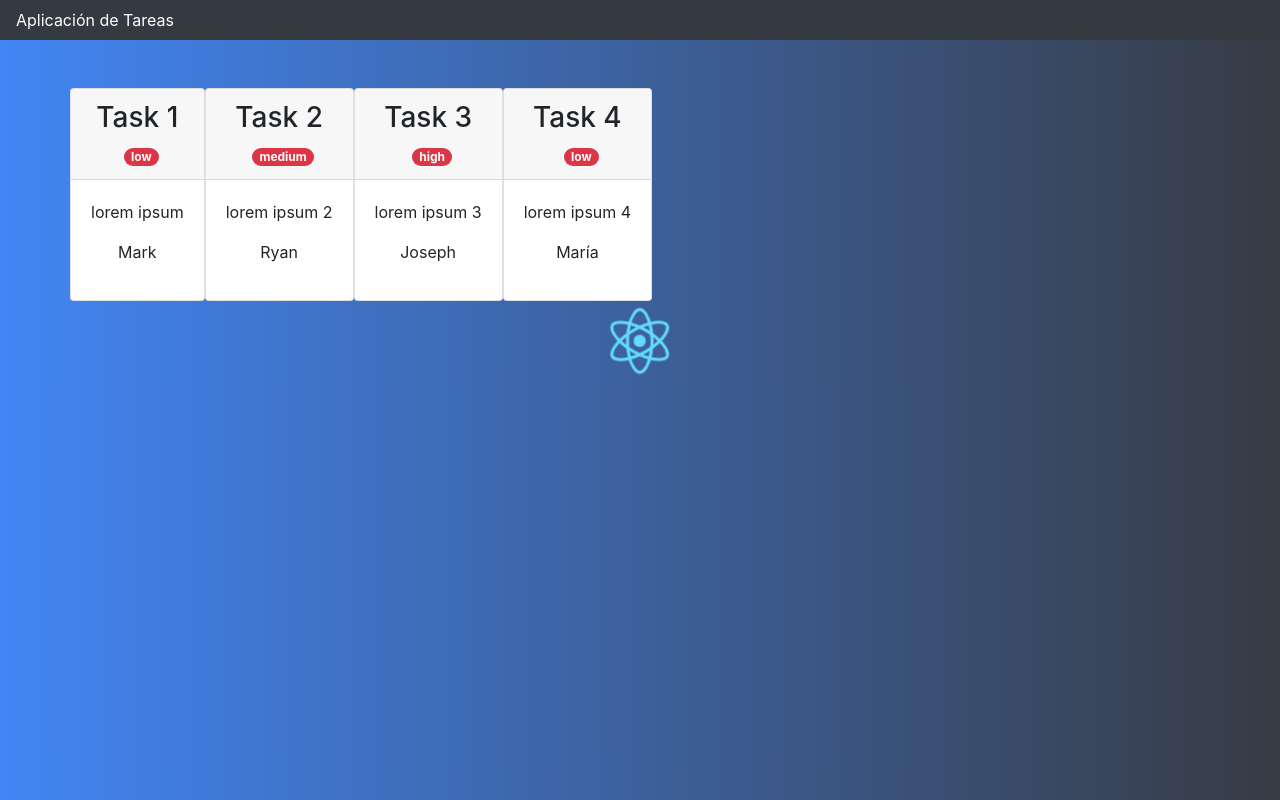
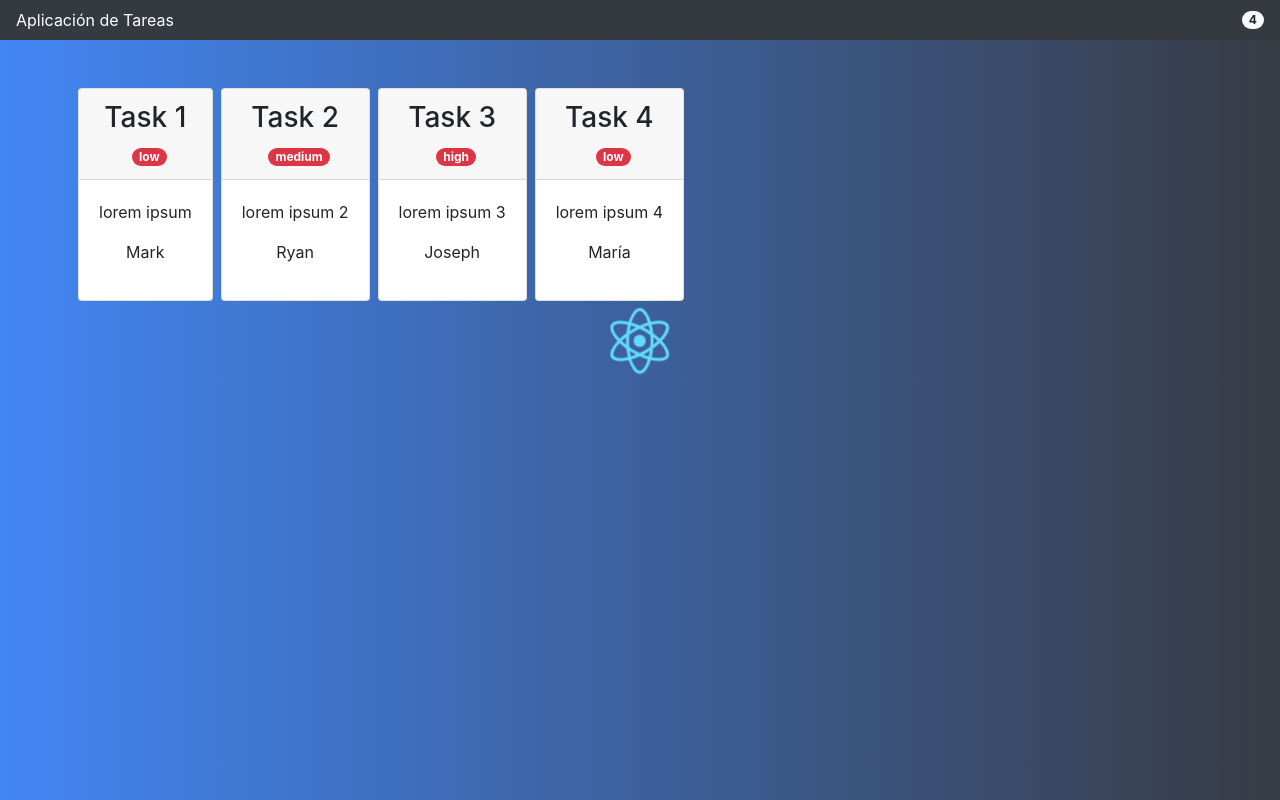
Before and after one commit to apradillap/react-example, a React (Create React App) app: page / in a window 1280 px wide. Built offline with nearby package versions, Linux system fonts and the light colour scheme.

Commit message:
Add task counter

```diff
--- a/src/App.js
+++ b/src/App.js
@@ -18,7 +18,7 @@ class App extends Component {
   render() {
     const todos = this.state.todos.map((todo, i) => {
       return (
-        <div className="card mt-4">
+        <div className="card mt-4 ml-2">
           <div className="card-header">
             <h3>{ todo.title }</h3>
             <span className="badge badge-pill badge-danger ml-2">
@@ -37,7 +37,7 @@ class App extends Component {
     console.log('Antes de renderizar el componente')
     return (
       <div className="App">
-        <Navigation title={this.state.title}/>
+        <Navigation title={ this.state.title } todosSize={ this.state.todos.length }/>
 
         <div className="container">
           <div className="row mt-4">
--- a/src/components/Navigation.js
+++ b/src/components/Navigation.js
@@ -7,6 +7,9 @@ class Navigation extends Component {
         <a href="" className="text-white">
           { this.props.title }
         </a>
+        <span className="badge badge-pill badge-light ml2">
+          { this.props.todosSize }
+        </span>
       </nav>
     );
   }
```
